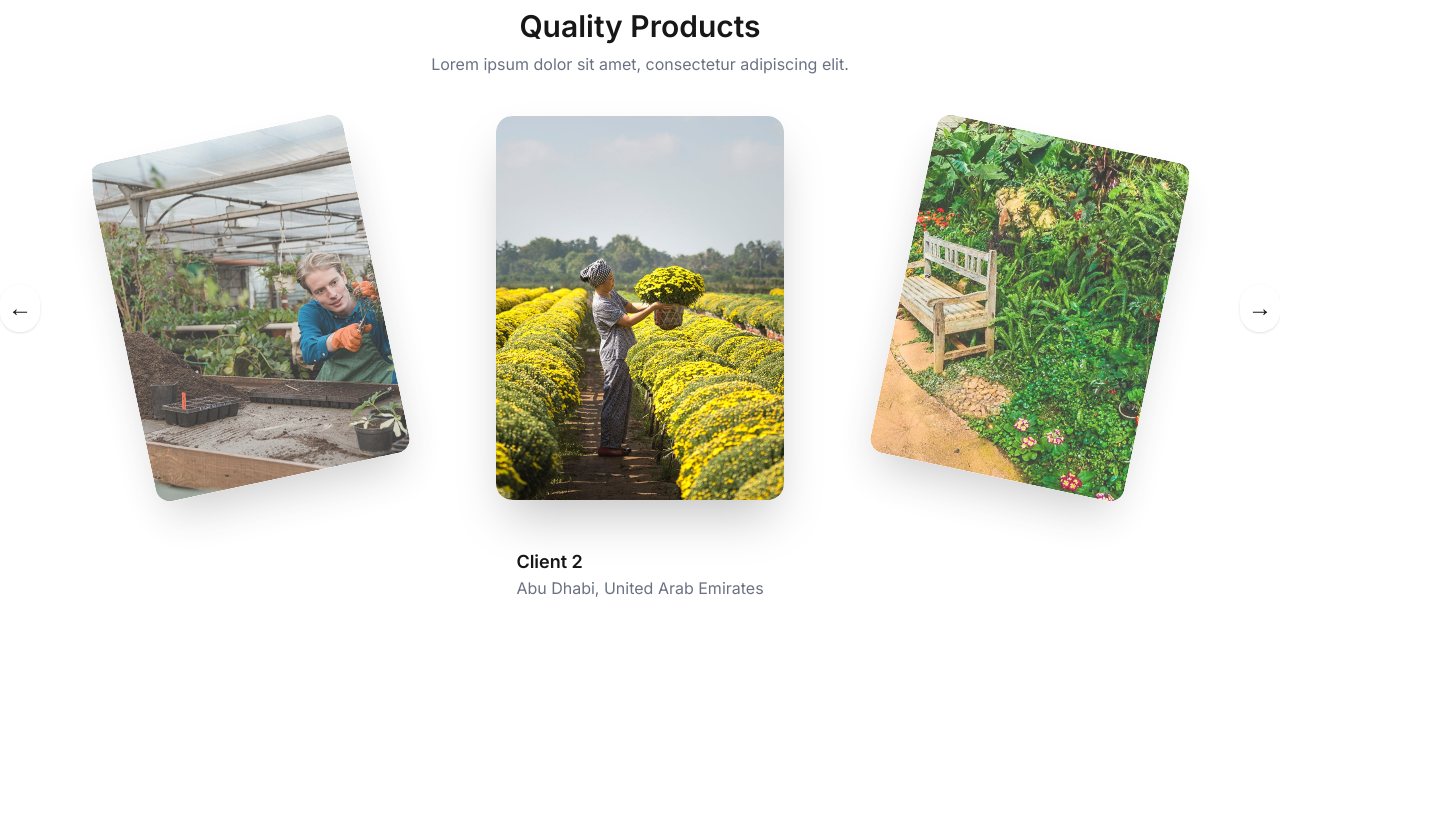
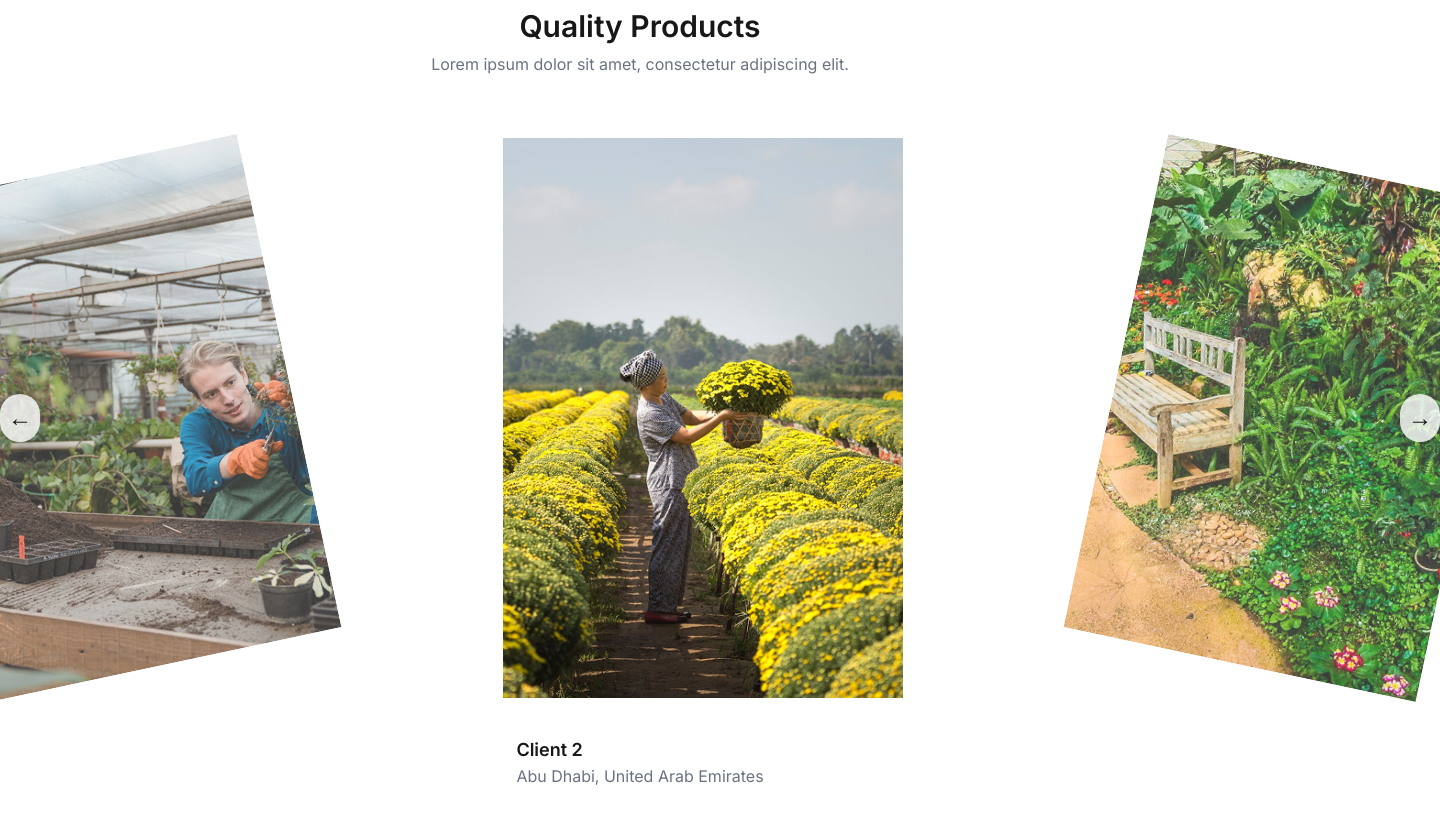
Before and after one commit to Mohsinalisyed/Tentwenty-assessment, a Next.js app: page / in a window 1280 px wide. Shown: the part 840-1662 px from the top of the page, 1440 px wide, since content can reach past the window. Before the commit the page ends 1488 px from the top, so only its background shows below. Built offline with nearby package versions, Linux system fonts and the light colour scheme.

Commit message:
Ui update

```diff
--- a/src/components/ProductSlider.tsx
+++ b/src/components/ProductSlider.tsx
@@ -1,7 +1,7 @@
 "use client";
 
 import { useState, useEffect } from "react";
-import { motion, AnimatePresence } from "framer-motion";
+import { motion } from "framer-motion";
 import Image from "next/image";
 import ProductImage1 from "../assets/Images/ProductImage1.png";
 import ProductImage2 from "../assets/Images/ProductImage2.png";
@@ -13,74 +13,77 @@ function wrapIndex(idx: number, length: number) {
 }
 
 const slides = [
-  { src: ProductImage1, alt: "Image 1", client: "Client 1", location: "Dubai, United Arab Emirates" },
-  { src: ProductImage2, alt: "Image 2", client: "Client 2", location: "Abu Dhabi, United Arab Emirates" },
-  { src: ProductImage3, alt: "Image 3", client: "Client 3", location: "Sharjah, United Arab Emirates" },
+  {
+    id: 1,
+    src: ProductImage1,
+    alt: "Image 1",
+    client: "Client 1",
+    location: "Dubai, United Arab Emirates",
+  },
+  {
+    id: 2,
+    src: ProductImage2,
+    alt: "Image 2",
+    client: "Client 2",
+    location: "Abu Dhabi, United Arab Emirates",
+  },
+  {
+    id: 3,
+    src: ProductImage3,
+    alt: "Image 3",
+    client: "Client 3",
+    location: "Sharjah, United Arab Emirates",
+  },
 ];
 
-const CARD_GAP = 320; // Increased gap for wider spread
+const CARD_WIDTH = 435; // px, adjust for your design
+const CONTAINER_WIDTH = 1440; // px, adjust for your design
+const HIDE_PART = CARD_WIDTH * 0.2; // Hide 2/3 of the side cards
 
-const variants = {
-  center: {
-    x: "-50%",
+const positions = [
+  { left: -HIDE_PART, rotate: -12, scale: 0.9, opacity: 0.8, zIndex: 2 }, // left
+  {
+    left: (CONTAINER_WIDTH - CARD_WIDTH) / 2,
     rotate: 0,
     scale: 1,
     opacity: 1,
     zIndex: 3,
-    transition: { type: "spring", stiffness: 300, damping: 30 },
-  },
-  left: {
-    x: `calc(-130% - ${CARD_GAP / 2}px)`,
-    rotate: -12,
-    scale: 0.9,
-    opacity: 0.8,
-    zIndex: 2,
-    transition: { type: "spring", stiffness: 300, damping: 30 },
-  },
-  right: {
-    x: `calc(30% + ${CARD_GAP / 2}px)`,
+  }, // center
+  {
+    left: CONTAINER_WIDTH - CARD_WIDTH + HIDE_PART,
     rotate: 12,
     scale: 0.9,
     opacity: 0.8,
     zIndex: 2,
-    transition: { type: "spring", stiffness: 300, damping: 30 },
-  },
-  hidden: {
-    opacity: 0,
-    zIndex: 1,
-    transition: { duration: 0.3 },
-  },
-};
+  }, // right
+];
 
 export default function ProductSlider() {
   const [page, setPage] = useState(0);
-  const [direction, setDirection] = useState(1);
   const [isHovering, setIsHovering] = useState(false);
 
-  // Auto-rotate every 4 seconds
   useEffect(() => {
     const timer = setInterval(() => {
       setPage((prev) => prev + 1);
-      setDirection(1);
     }, 4000);
     return () => clearInterval(timer);
   }, []);
 
   const activeIndex = wrapIndex(page, slides.length);
 
-  // Get the three visible slides
-  const visibleSlides = [-1, 0, 1].map(
-    (offset) => slides[wrapIndex(activeIndex + offset, slides.length)]
-  );
+  // Always get the previous, current, and next slides for left, center, right
+  const leftIndex = wrapIndex(activeIndex - 1, slides.length);
+  const centerIndex = activeIndex;
+  const rightIndex = wrapIndex(activeIndex + 1, slides.length);
 
-  const goToPrev = () => {
-    setPage((prev) => prev - 1);
-    setDirection(-1);
-  };
-  const goToNext = () => {
-    setPage((prev) => prev + 1);
-    setDirection(1);
-  };
+  const visibleSlides = [
+    slides[leftIndex], // left
+    slides[centerIndex], // center
+    slides[rightIndex], // right
+  ];
+
+  const goToPrev = () => setPage((prev) => prev - 1);
+  const goToNext = () => setPage((prev) => prev + 1);
 
   return (
     <section className="flex flex-col items-center py-12 bg-white">
@@ -88,7 +91,10 @@ export default function ProductSlider() {
       <p className="max-w-xl text-center text-gray-500 mb-8">
         Lorem ipsum dolor sit amet, consectetur adipiscing elit.
       </p>
-      <div className="relative h-[400px] w-full max-w-[1440px] flex items-center justify-between mx-auto">
+      <div
+        className="relative h-[620px] w-full max-w-[1440px] mx-auto overflow-hidden"
+        style={{ width: `${CONTAINER_WIDTH}px` }}
+      >
         {/* Left Arrow */}
         <button
           onClick={goToPrev}
@@ -105,21 +111,27 @@ export default function ProductSlider() {
         >
           <span className="text-2xl">&#8594;</span>
         </button>
-        <div>
-          <AnimatePresence initial={false} custom={direction}>
-            {visibleSlides.map((slide, idx) => (
+        {/* Always render three cards in the same order/positions */}
+        {visibleSlides.map((slide, idx) => {
+          const pos = positions[idx];
+          return (
             <motion.div
-                key={slide.alt + idx + page}
-                custom={direction}
-                variants={variants}
-                initial="hidden"
-                animate={idx === 1 ? "center" : idx === 0 ? "left" : "right"}
-                exit="hidden"
-                className="absolute top-1/2 left-1/2 h-80 w-60 md:h-96 md:w-72 origin-center -translate-y-1/2"
-                style={{
-                  zIndex: idx === 1 ? 30 : 10,
-                  cursor: idx === 1 ? "grab" : "default",
+              key={slide.id}
+              animate={{
+                left: pos.left,
+                top: "50%",
+                x: 0,
+                y: "-50%",
+                rotate: pos.rotate,
+                scale: pos.scale,
+                opacity: pos.opacity,
+                zIndex: pos.zIndex,
+                transition: { type: "spring", stiffness: 300, damping: 30 },
               }}
+              className="absolute h-[70vh] w-[50vh]"
+              style={{ pointerEvents: idx === 1 ? "auto" : "none" }}
+              onHoverStart={() => idx === 1 && setIsHovering(true)}
+              onHoverEnd={() => idx === 1 && setIsHovering(false)}
               drag={idx === 1 ? "x" : false}
               dragConstraints={{ left: 0, right: 0 }}
               dragElastic={0.8}
@@ -129,30 +141,27 @@ export default function ProductSlider() {
                   else if (info.offset.x > 100) goToPrev();
                 }
               }}
-                onHoverStart={() => idx === 1 && setIsHovering(true)}
-                onHoverEnd={() => idx === 1 && setIsHovering(false)}
             >
-                <div className="relative h-full w-full overflow-hidden rounded-2xl shadow-2xl">
+              <div className="relative h-full w-full overflow-hidden ">
                 <Image
                   src={slide.src}
                   alt={slide.alt}
                   fill
-                    className="object-cover rounded-2xl"
+                  className="object-cover "
                   priority={idx === 1}
                 />
                 {/* Drag Overlay */}
                 {idx === 1 && isHovering && (
-                    <div className="absolute inset-0 flex items-center justify-center bg-black/30 text-white font-medium text-xl rounded-2xl pointer-events-none">
+                  <div className="absolute inset-0 flex items-center justify-center bg-black/30 text-white font-medium text-xl  pointer-events-none">
                     drag
                   </div>
                 )}
               </div>
             </motion.div>
-            ))}
-          </AnimatePresence>
+          );
+        })}
       </div>
-      </div>
-      <div className="mt-10">
+      <div className="mt-2">
         <h4 className="text-lg font-semibold">{slides[activeIndex].client}</h4>
         <p className="text-gray-500">{slides[activeIndex].location}</p>
       </div>
```
Lines whose indentation alone changed are shown as unchanged.
